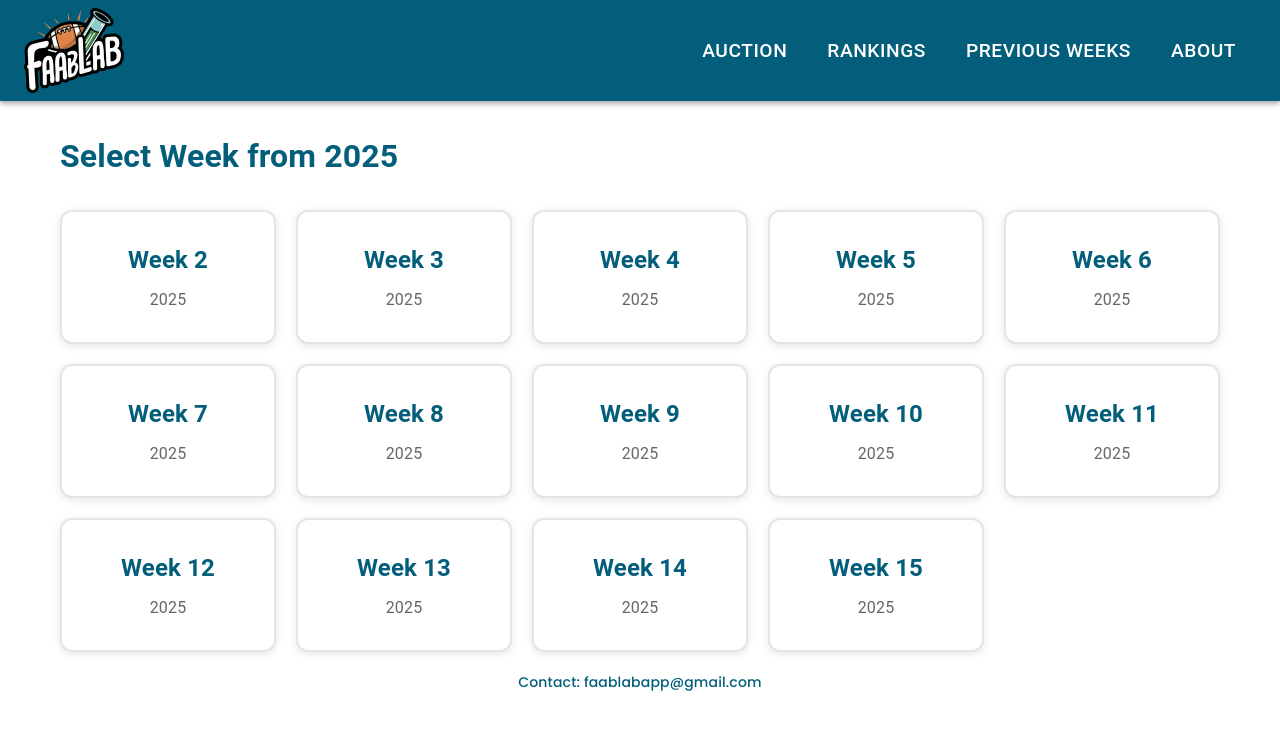
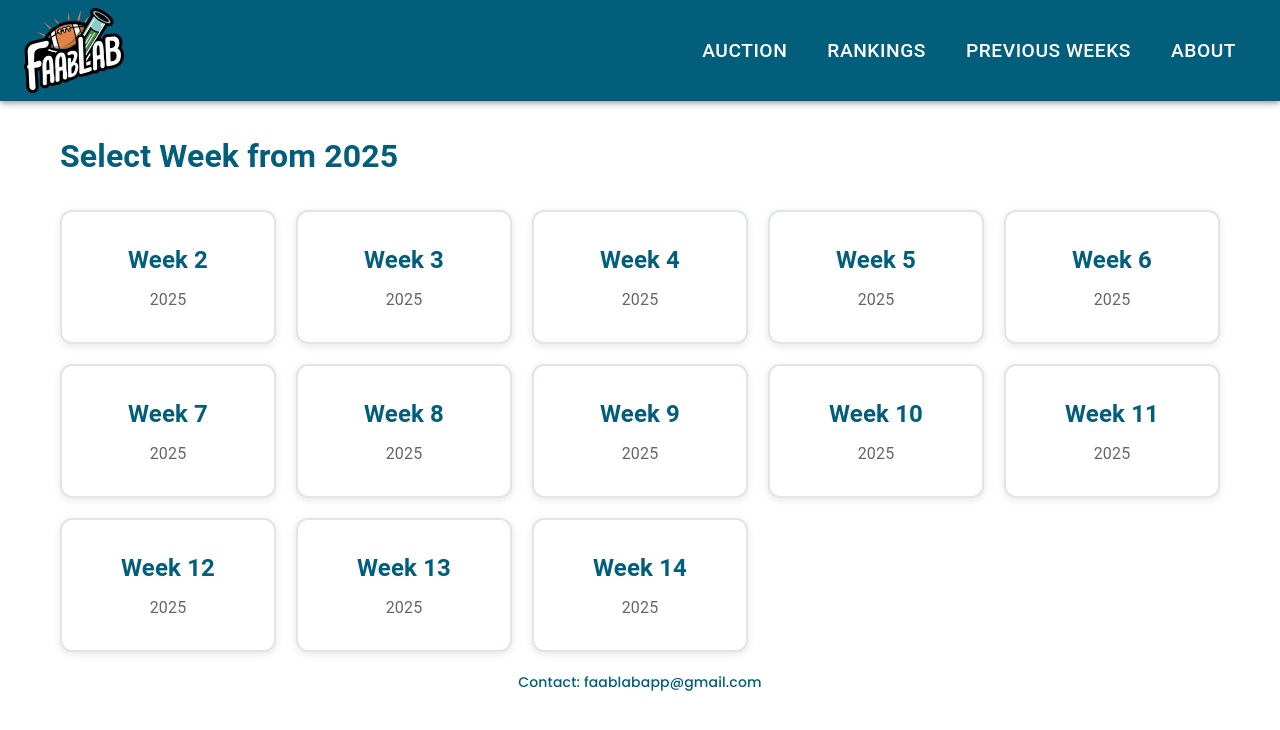
Before and after one commit to freemanwsmith3/thefaablabfrontend, a React (Create React App) app: page /history in a window 1280 px wide. Shown: the top 730 px of the page. Built offline with nearby package versions, Linux system fonts and the light colour scheme.

Commit message:
Update History.js

```diff
--- a/src/component/History/History.js
+++ b/src/component/History/History.js
@@ -13,7 +13,7 @@ const History = () => {
   // Function to get weeks for 2024
   const getWeeksFor2024 = () => {
     // 2024 has 13 weeks in your system
-    return Array.from({ length: 14 }, (_, i) => i + 1);
+    return Array.from({ length: 13 }, (_, i) => i + 1);
   };
 
   const handleWeekClick = (displayWeek) => {
```
